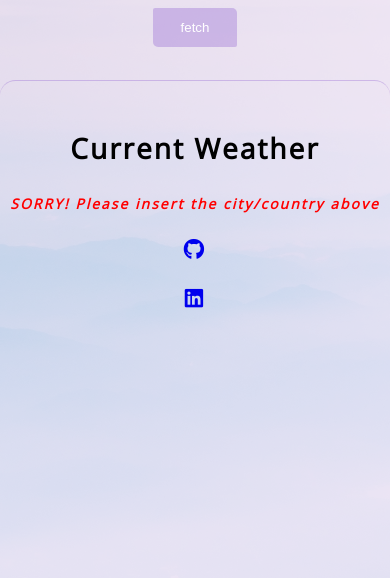
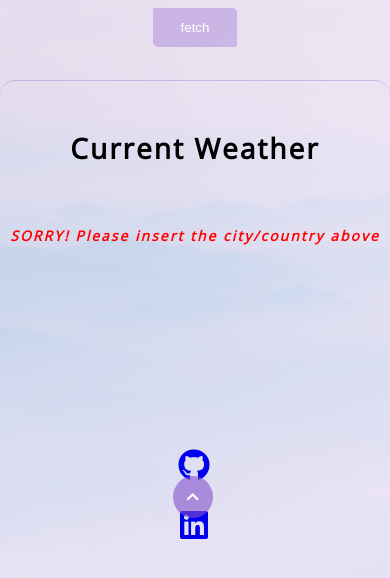
Before and after one commit to shahan007/weather-website, a Flask app: page / in a window 390 px wide. Shown: the part 198-776 px from the top of the page. Run offline with Flask 2, Linux system fonts and the light colour scheme.

Commit message:
Update - (1) Added Back to Top Button - (2) Added and updated media queries - (3) Minor Fixes

```diff
--- a/web/static/styles/_mediaQueries.css
+++ b/web/static/styles/_mediaQueries.css
@@ -21,6 +21,29 @@
 
     p.notification {
         font-size: 0.75rem;
+    }
+
+    .scrollToTopBtn{
+        font-size: 10px;
+        line-height: 28px;
+        width: 28px;
+        bottom: 1.30rem;
+        right: 47.5%;
+        transition: all 200ms ease-in-out;
+    }
+
+    .showBtn {
+        opacity: 1;
+        transform: translateY(6px)
+    }
+
+    .showBtn:hover{
+        box-shadow:  0 6px 6px -2px #f7c1ffcc;
+    }
+
+    .redmessage{
+        margin-top: 4rem;
+        margin-bottom: 4.5rem;
     }
 }
 
@@ -102,8 +125,34 @@
         top: 115%;
     }
 
+    .scrollToTopBtn{
+        font-size: 14px;
+        line-height: 40px;
+        width: 40px;
+        right: 45.5%;
+        transform: translateY(-200px);
+        transition: all 200ms ease-in-out;
+    }
+
+    .showBtn {
+        opacity: 1;
+        transform: translateY(-110px);
+    }
+
+    #add-padding{
+        padding: 4.6rem;
+    }
+
     a{
         width: 50%;
+    }
+
+    footer >a >i:hover{
+        margin-top: -0.5px;
+        box-shadow:  0 6px 6px -2px #f7c1ffcc !important;
+    }
+    footer>a>i{
+        font-size:  32px;
     }
 }
 
--- a/web/static/styles/index.css
+++ b/web/static/styles/index.css
@@ -182,10 +182,39 @@ hr::before {
     font-weight: bold;
     font-style: italic;
     text-align: center;
+    margin-top: 3rem;
+    margin-bottom: 3rem;
 }
 
 body > h2 {
     padding-bottom: 0.8rem;
+}
+
+.scrollToTopBtn {
+    background-color: rgba(132, 81, 204, 0.6);
+    border: none;
+    border-radius: 50%;
+    color: white;
+    cursor: pointer;
+    font-size: 14px;
+    line-height: 40px;
+    width: 40px;
+    position: fixed;
+    bottom: 1.5rem;
+    right: 2.5rem;
+    z-index: 100;
+    opacity: 0;
+    transform: translateY(100px);
+    transition: all 500ms ease-in-out;
+}
+
+.showBtn {
+    opacity: 1;
+    transform: translateY(0)
+}
+
+.showBtn:hover{
+    box-shadow:  0 10px 10px -3px #f7c1ffcc;
 }
 
 footer{
@@ -205,10 +234,14 @@ footer > a{
 
 footer > a > i{
     font-size: 1.5rem;
+    transition: all 200ms ease-in-out;
 }
 
 footer > a:hover{
     margin-top: -0.35px;
+}
+
+footer > a > i:hover{
     box-shadow:  0 10px 8px -1px #f7c1ffcc;
 }
 
--- a/web/templates/index.html
+++ b/web/templates/index.html
@@ -58,6 +58,8 @@
             </div>
         {% endif %}
     </div>
+    <div id="add-padding"></div>
+    <button class="scrollToTopBtn"><i class="fas fa-chevron-up"></i></button>
     <footer>
         <a id='github' href="https://github.com/shahan007" target="_blank"><i class="fab fa-github"></i></a>
         <a id='linkedin' href="https://www.linkedin.com/in/shahan-alam-71a161206/" target="_blank"><i class="fab fa-linkedin"></i></a>
```
Also changed, not shown: web/static/scripts/index.js (+28 -1 lines).
